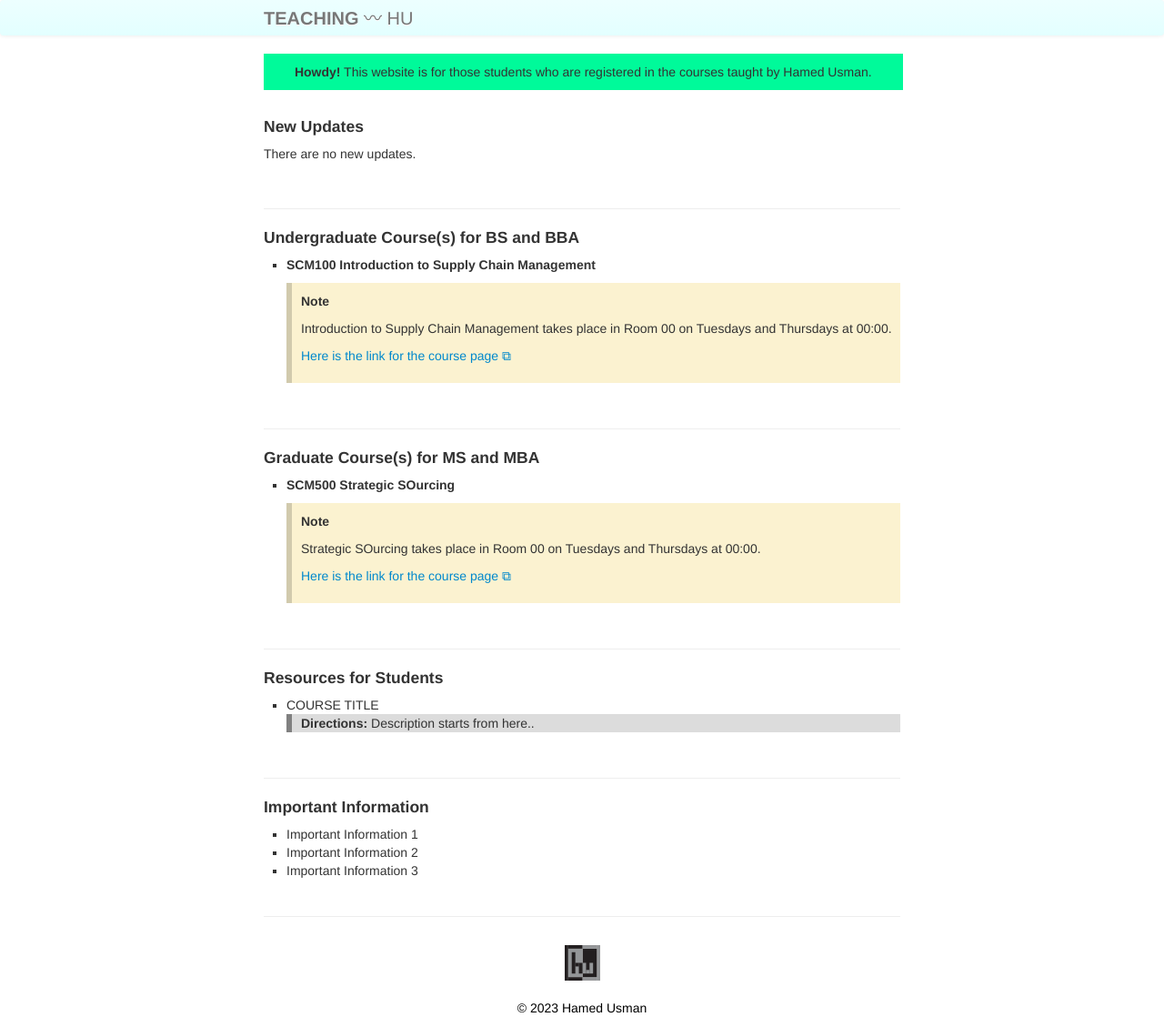
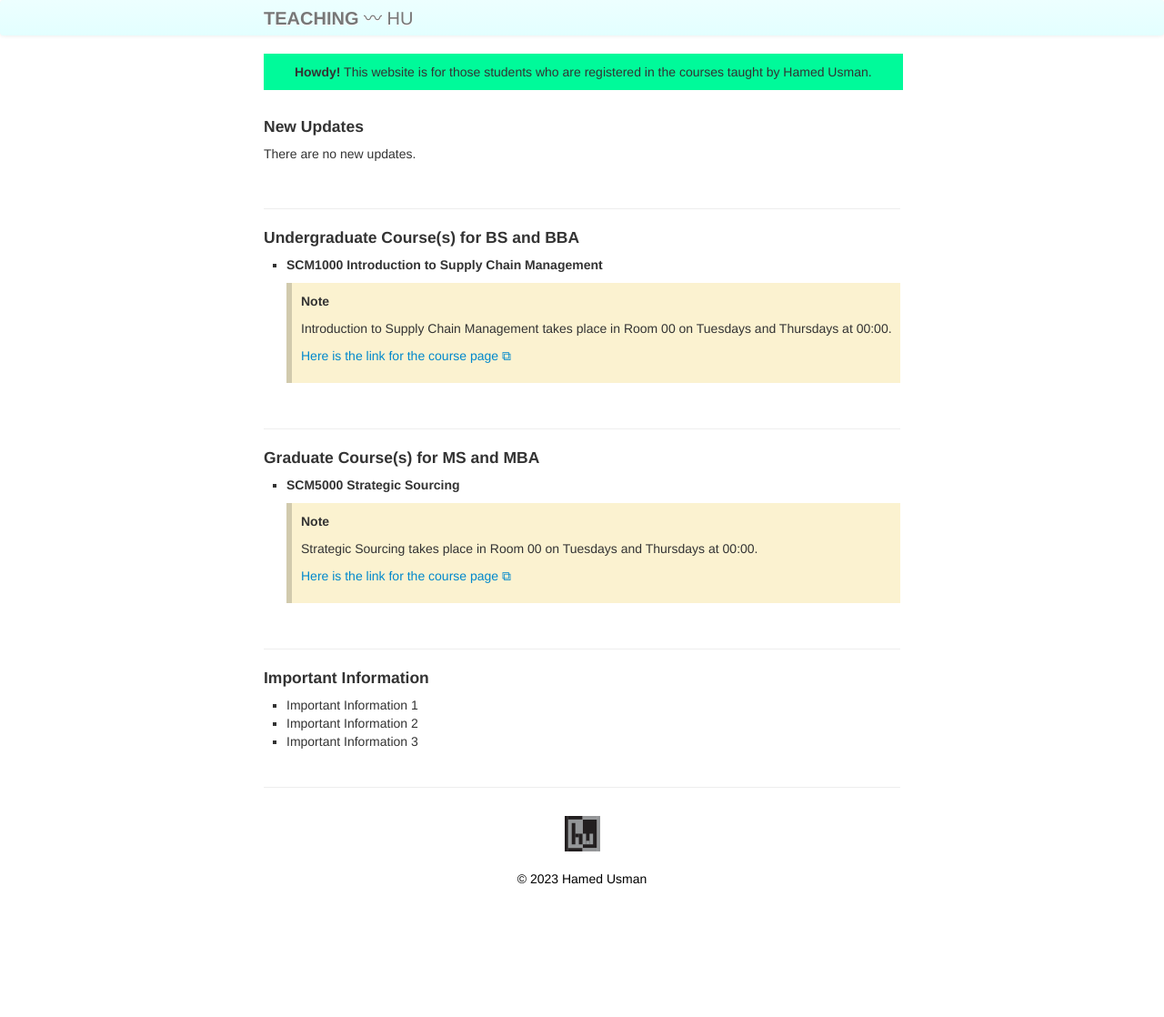
Before and after one commit to 101scm/101scm.github.io, a Jekyll site: the page built from index.md, in a window 1280 px wide. Shown: the whole page at 91% size. Built offline with Jekyll 4.4.1, drawn with Linux system fonts in a browser that asks for light colours; after the commit the page ends 976 px from its top, so only the background shows below that.

Commit message:
Update index.md

```diff
--- a/index.md
+++ b/index.md
@@ -18,7 +18,7 @@ keywords: operations management, supply chain management, logistics
 
 <h4>Undergraduate Course(s) for BS and BBA</h4>
 <ul>
-<li><h5>SCM100 Introduction to Supply Chain Management</h5></li>
+<li><h5>SCM1000 Introduction to Supply Chain Management</h5></li>
 <!--<p>There are no new updates.</p>-->
 <div class="note"><p><strong>Note</strong></p>
   <p>Introduction to Supply Chain Management takes place in Room 00 on Tuesdays and Thursdays at 00:00.</p>
@@ -31,21 +31,11 @@ keywords: operations management, supply chain management, logistics
 
 <h4>Graduate Course(s) for MS and MBA</h4>
 <ul>
-<li><h5>SCM500 Strategic SOurcing</h5></li>
+<li><h5>SCM5000 Strategic Sourcing</h5></li>
 <!--<p>There are no new updates.</p>-->
 <div class="note"><p><strong>Note</strong></p>
-  <p>Strategic SOurcing takes place in Room 00 on Tuesdays and Thursdays at 00:00.</p>
+  <p>Strategic Sourcing takes place in Room 00 on Tuesdays and Thursdays at 00:00.</p>
   <p><a href="https://www.google.com" target="_blank" rel="noopener noreferrer">Here is the link for the course page &#x29c9;</a></p></div>
-</ul>
-
-<br/>
-
----
-
-<h4>Resources for Students</h4>
-<ul>
-<li>COURSE TITLE</li>
-<div class="summary"><p><strong>Directions:</strong> Description starts from here..</p></div>
 </ul>
 
 <br/>
```
